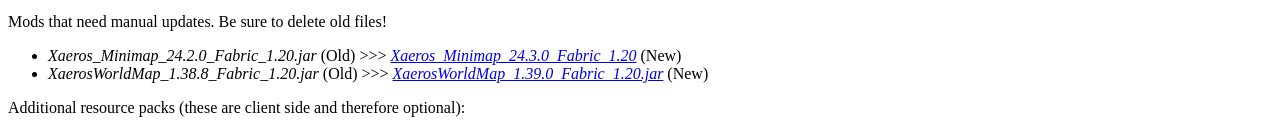
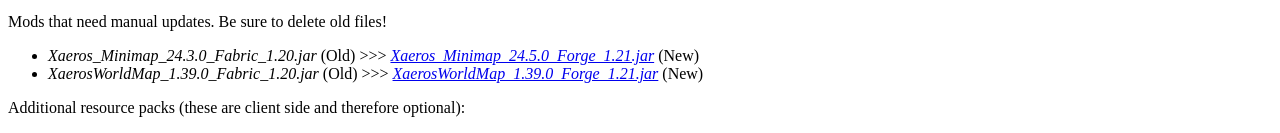
Before and after one commit to dodgerPNG/RYLY-DungeonHeroesMC, a plain HTML site: page index.html in a window 1280 px wide. Shown: the part 630-763 px from the top of the page. Drawn offline with Linux system fonts and the light colour scheme.

Commit message:
modlist-custom

```diff
--- a/index.html
+++ b/index.html
@@ -34,8 +34,8 @@
 <p>Mods that need manual updates. Be sure to delete old files!</p>
 <!-- Manual Updates -->
  <ul>
-   <li><i>Xaeros_Minimap_24.2.0_Fabric_1.20.jar</i> (Old) >>> <a href="https://chocolateminecraft.com/download.php?mod_id=minimap&file_name=Xaeros_Minimap_24.3.0_Fabric_1.20.jar"><i>Xaeros_Minimap_24.3.0_Fabric_1.20</i></a> (New)</li>
-   <li><i>XaerosWorldMap_1.38.8_Fabric_1.20.jar</i> (Old) >>> <a href="https://chocolateminecraft.com/download.php?mod_id=worldmap&file_name=XaerosWorldMap_1.39.0_Fabric_1.20.jar"><i>XaerosWorldMap_1.39.0_Fabric_1.20.jar</i></a> (New)</li>
+   <li><i>Xaeros_Minimap_24.3.0_Fabric_1.20.jar</i> (Old) >>> <a href="https://chocolateminecraft.com/download.php?mod_id=minimap&file_name=Xaeros_Minimap_24.5.0_Forge_1.21.jar"><i>Xaeros_Minimap_24.5.0_Forge_1.21.jar</i></a> (New)</li>
+   <li><i>XaerosWorldMap_1.39.0_Fabric_1.20.jar</i> (Old) >>> <a href="https://chocolateminecraft.com/download.php?mod_id=worldmap&file_name=XaerosWorldMap_1.39.0_Forge_1.21.jar"><i>XaerosWorldMap_1.39.0_Forge_1.21.jar</i></a> (New)</li>
  </ul>
 <!-- Resource Packs -->
  <p>Additional resource packs (these are client side and therefore optional):</p>
```
